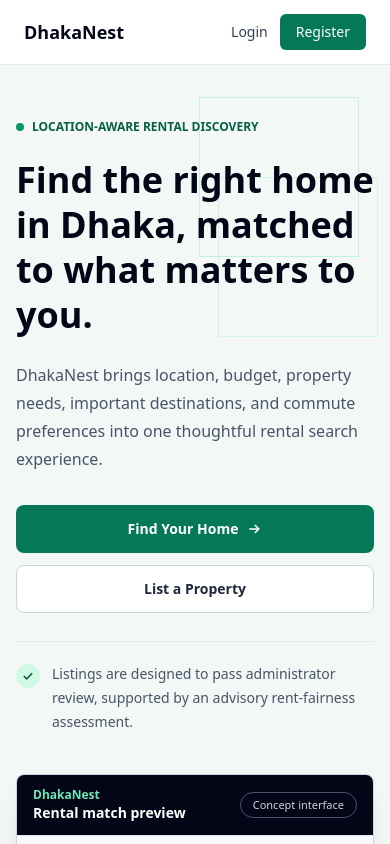
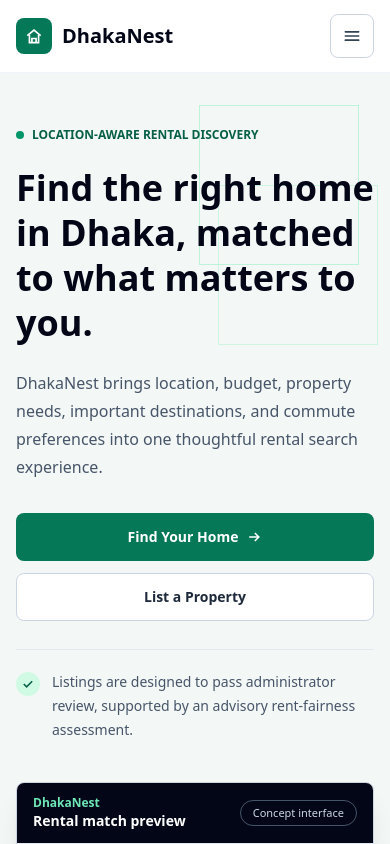
Before and after one commit to rifat-3048/DhakaNest, a Next.js app in the folder frontend/: page / in a window 390 px wide. Shown: the top 844 px of the page. Built offline with nearby package versions, Linux system fonts and the light colour scheme.

Commit message:
Enhance Navbar component with responsive design and improved navigation links

```diff
--- a/frontend/src/components/layout/Navbar.tsx
+++ b/frontend/src/components/layout/Navbar.tsx
@@ -2,9 +2,26 @@
 
 import Link from "next/link";
 import { usePathname } from "next/navigation";
+import { useEffect, useState } from "react";
+
+const navigation = [
+  { label: "How It Works", href: "/#how-it-works" },
+  { label: "For Tenants", href: "/#for-tenants" },
+  { label: "For Landlords", href: "/#for-landlords" },
+  { label: "About", href: "/#about" },
+];
 
 export function Navbar() {
   const pathname = usePathname();
+  const [isMenuOpen, setIsMenuOpen] = useState(false);
+  const [hasScrolled, setHasScrolled] = useState(false);
+
+  useEffect(() => {
+    const handleScroll = () => setHasScrolled(window.scrollY > 8);
+    handleScroll();
+    window.addEventListener("scroll", handleScroll, { passive: true });
+    return () => window.removeEventListener("scroll", handleScroll);
+  }, []);
 
   if (
     pathname.startsWith("/tenant") ||
@@ -15,23 +32,135 @@ export function Navbar() {
   }
 
   return (
-    <header className="border-b border-slate-200 bg-white">
-      <nav className="mx-auto flex h-16 max-w-5xl items-center justify-between px-6">
-        <Link href="/" className="text-lg font-bold text-slate-950">
-          DhakaNest
+    <header
+      className={[
+        "sticky top-0 z-50 border-b bg-white/95 transition-shadow",
+        hasScrolled
+          ? "border-slate-200 shadow-sm"
+          : "border-slate-100 shadow-none",
+      ].join(" ")}
+    >
+      <nav
+        className="mx-auto flex min-h-[72px] max-w-7xl items-center justify-between gap-5 px-4 sm:px-6 lg:px-8"
+        aria-label="Public navigation"
+      >
+        <Link
+          href="/"
+          className="flex items-center gap-2.5 rounded-md focus-visible:outline-none focus-visible:ring-2 focus-visible:ring-emerald-600 focus-visible:ring-offset-2"
+          onClick={() => setIsMenuOpen(false)}
+        >
+          <span className="flex h-9 w-9 items-center justify-center rounded-lg bg-emerald-700 text-white">
+            <svg
+              viewBox="0 0 24 24"
+              className="h-5 w-5"
+              fill="none"
+              stroke="currentColor"
+              strokeWidth="2"
+              aria-hidden="true"
+            >
+              <path d="M4 11.5 12 5l8 6.5" />
+              <path d="M6.5 10.5V20h11v-9.5" />
+              <path d="M9.5 20v-5h5v5" />
+            </svg>
+          </span>
+          <span className="text-xl font-bold text-slate-950">DhakaNest</span>
         </Link>
-        <div className="flex items-center gap-3 text-sm font-medium">
-          <Link href="/login" className="text-slate-700 hover:text-slate-950">
+
+        <div className="hidden items-center gap-7 lg:flex">
+          {navigation.map((item) => (
+            <Link
+              key={item.href}
+              href={item.href}
+              className="text-sm font-medium text-slate-600 transition hover:text-emerald-700 focus-visible:rounded focus-visible:outline-none focus-visible:ring-2 focus-visible:ring-emerald-600"
+            >
+              {item.label}
+            </Link>
+          ))}
+        </div>
+
+        <div className="hidden items-center gap-3 lg:flex">
+          <Link
+            href="/login"
+            className="inline-flex min-h-11 items-center rounded-lg px-4 text-sm font-semibold text-slate-700 hover:bg-slate-100 focus-visible:outline-none focus-visible:ring-2 focus-visible:ring-emerald-600"
+          >
             Login
           </Link>
           <Link
             href="/register"
-            className="rounded-md bg-emerald-700 px-4 py-2 text-white hover:bg-emerald-800"
+            className="inline-flex min-h-11 items-center rounded-lg bg-emerald-700 px-5 text-sm font-semibold text-white hover:bg-emerald-800 focus-visible:outline-none focus-visible:ring-2 focus-visible:ring-emerald-600 focus-visible:ring-offset-2"
           >
             Register
           </Link>
         </div>
+
+        <button
+          type="button"
+          aria-label={isMenuOpen ? "Close navigation menu" : "Open navigation menu"}
+          aria-expanded={isMenuOpen}
+          aria-controls="mobile-public-navigation"
+          onClick={() => setIsMenuOpen((open) => !open)}
+          className="flex h-11 w-11 items-center justify-center rounded-lg border border-slate-300 text-slate-700 hover:bg-slate-50 focus-visible:outline-none focus-visible:ring-2 focus-visible:ring-emerald-600 lg:hidden"
+        >
+          <svg
+            viewBox="0 0 24 24"
+            className="h-5 w-5"
+            fill="none"
+            stroke="currentColor"
+            strokeWidth="2"
+            strokeLinecap="round"
+            aria-hidden="true"
+          >
+            {isMenuOpen ? (
+              <>
+                <path d="m6 6 12 12" />
+                <path d="M18 6 6 18" />
+              </>
+            ) : (
+              <>
+                <path d="M4 7h16" />
+                <path d="M4 12h16" />
+                <path d="M4 17h16" />
+              </>
+            )}
+          </svg>
+        </button>
       </nav>
+
+      {isMenuOpen && (
+        <div
+          id="mobile-public-navigation"
+          className="border-t border-slate-200 bg-white px-4 py-5 lg:hidden"
+        >
+          <div className="mx-auto flex max-w-7xl flex-col gap-1">
+            {navigation.map((item) => (
+              <Link
+                key={item.href}
+                href={item.href}
+                onClick={() => setIsMenuOpen(false)}
+                className="rounded-lg px-3 py-3 text-sm font-semibold text-slate-700 hover:bg-slate-50 focus-visible:outline-none focus-visible:ring-2 focus-visible:ring-emerald-600"
+              >
+                {item.label}
+              </Link>
+            ))}
+            <div className="mt-3 grid grid-cols-2 gap-3 border-t border-slate-200 pt-4">
+              <Link
+                href="/login"
+                onClick={() => setIsMenuOpen(false)}
+                className="flex min-h-11 items-center justify-center rounded-lg border border-slate-300 text-sm font-semibold text-slate-700"
+              >
+                Login
+              </Link>
+              <Link
+                href="/register"
+                onClick={() => setIsMenuOpen(false)}
+                className="flex min-h-11 items-center justify-center rounded-lg bg-emerald-700 text-sm font-semibold text-white"
+              >
+                Register
+              </Link>
+            </div>
+          </div>
+        </div>
+      )}
     </header>
   );
 }
```
